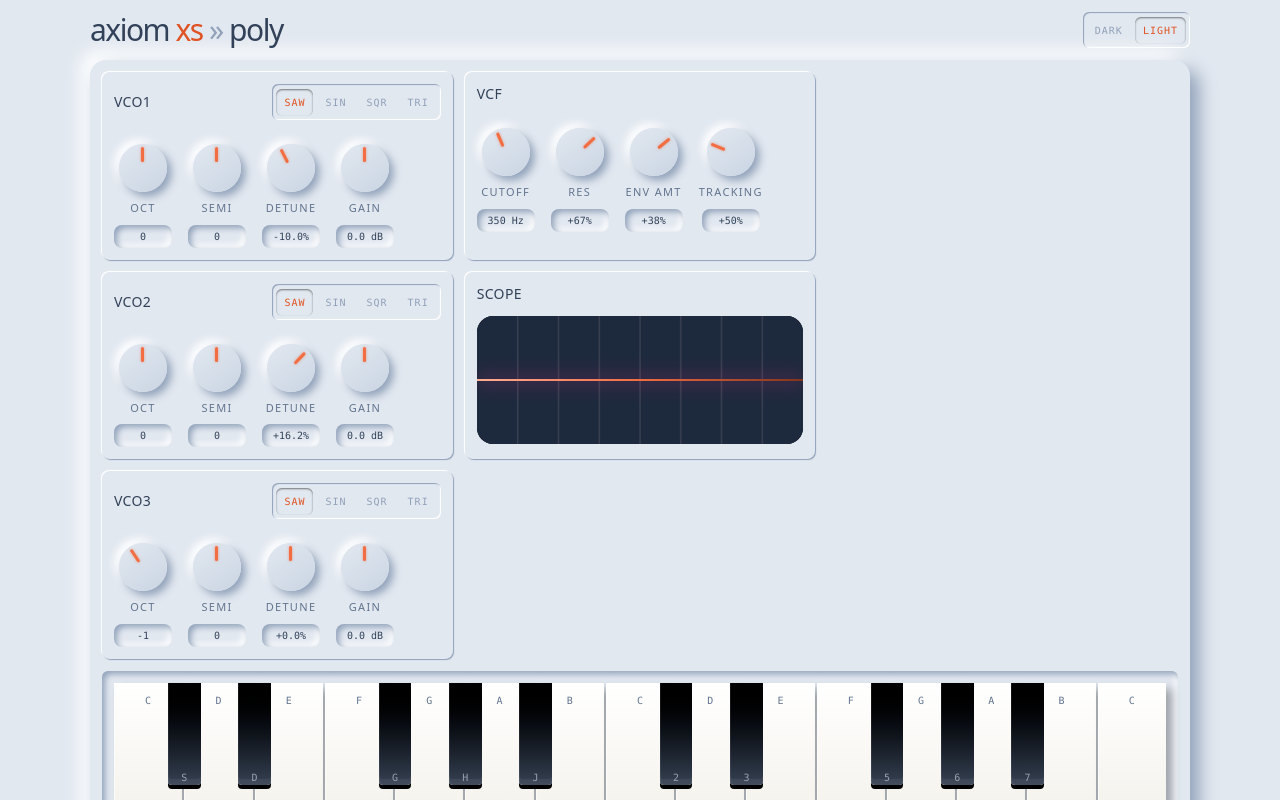
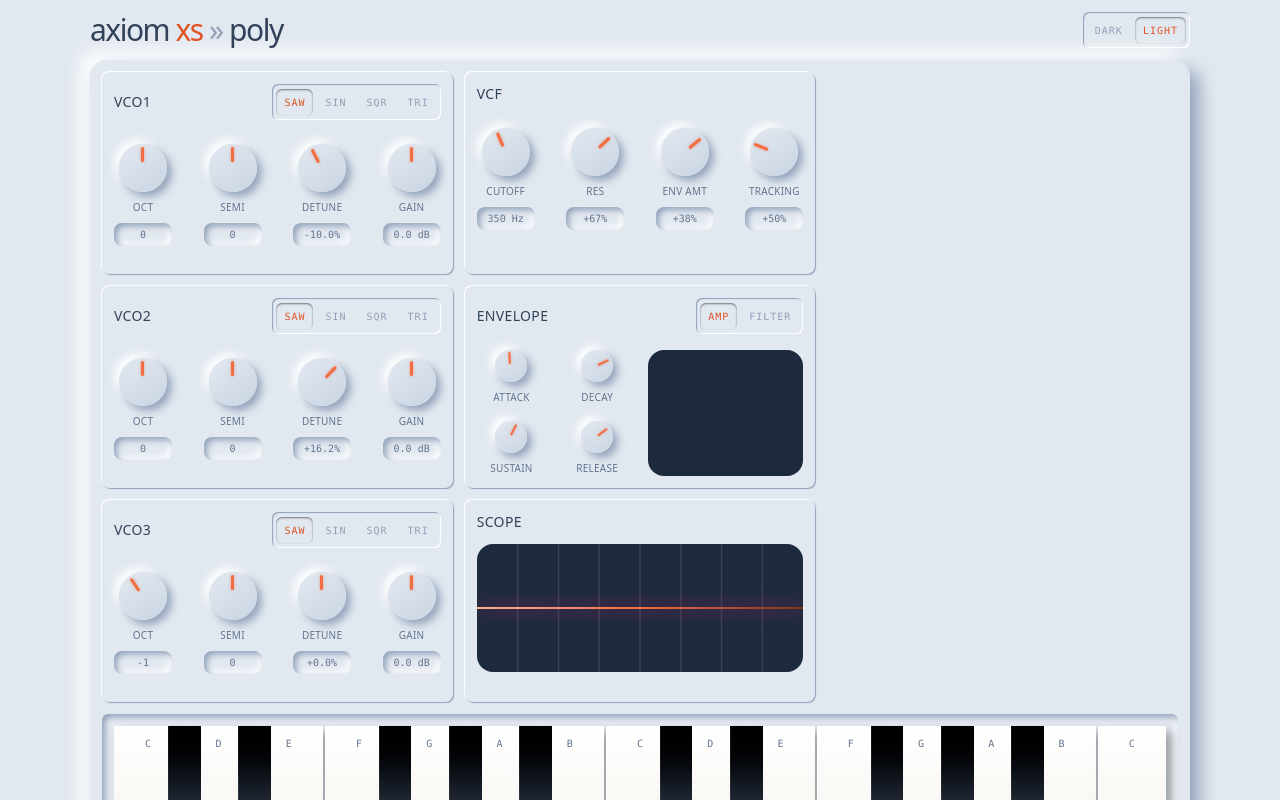
Before and after one commit to svandriel/axiom-synth, a Vue app: page / in a window 1280 px wide. Shown: the top 800 px of the page. Built offline with nearby package versions, Linux system fonts and the light colour scheme.

Commit message:
feat: add envelope edit

```diff
--- /dev/null
+++ b/src/components/EnvelopePanel.vue
@@ -0,0 +1,139 @@
+<template>
+  <Panel label="Envelope">
+    <template #top-right>
+      <Toggle :values="envelopes" v-model="current" />
+    </template>
+    <div class="mt-4 grid grid-cols-4 grid-rows-2 gap-4">
+      <Knob
+        class="col-start-1 row-start-1"
+        size="sm"
+        :from="0.0001"
+        :to="5"
+        :default="0.02"
+        :log-base="2"
+        v-model="attack"
+        label="Attack"
+        :format="timeDisplay"
+        :show-value="false"
+      />
+      <Knob
+        class="col-start-2 row-start-1"
+        size="sm"
+        :from="0.0001"
+        :to="5"
+        :log-base="2"
+        v-model="decay"
+        label="Decay"
+        :format="timeDisplay"
+        :show-value="false"
+      />
+      <Knob
+        class="col-start-1 row-start-2"
+        size="sm"
+        :from="0"
+        :to="1"
+        :default="0.5"
+        v-model="sustain"
+        label="Sustain"
+        :format="dbDisplay"
+        :show-value="false"
+      />
+      <Knob
+        class="col-start-2 row-start-2"
+        size="sm"
+        :from="0.001"
+        :to="10"
+        :log-base="2"
+        v-model="release"
+        label="Release"
+        :format="timeDisplay"
+        :show-value="false"
+      />
+      <div
+        class="relative col-span-2 col-start-3 row-span-2 row-start-1 overflow-hidden rounded-2xl bg-black"
+      >
+        <canvas ref="envGraph" class="block h-full w-full bg-primary-800" />
+      </div>
+    </div>
+  </Panel>
+</template>
+
+<script setup lang="ts">
+import { computed, ref } from 'vue';
+import Panel from './Panel.vue';
+import Toggle from './Toggle.vue';
+import type { EnvelopeConfig } from '../types/envelope-config.ts';
+import Knob from './Knob.vue';
+import { timeDisplay } from '../utils/time-display.ts';
+import { dbDisplay } from '../utils/db-display.ts';
+
+const amp = defineModel<EnvelopeConfig>('amp', { required: true });
+const filter = defineModel<EnvelopeConfig>('filter', { required: true });
+
+const current = ref('amp');
+
+const attack = computed({
+  get() {
+    return current.value === 'amp'
+      ? amp.value.attackSeconds
+      : filter.value.attackSeconds;
+  },
+  set(value) {
+    if (current.value === 'amp') {
+      amp.value.attackSeconds = value;
+    } else {
+      filter.value.attackSeconds = value;
+    }
+  },
+});
+
+const decay = computed({
+  get() {
+    return current.value === 'amp'
+      ? amp.value.decaySeconds
+      : filter.value.decaySeconds;
+  },
+  set(value) {
+    if (current.value === 'amp') {
+      amp.value.decaySeconds = value;
+    } else {
+      filter.value.decaySeconds = value;
+    }
+  },
+});
+
+const sustain = computed({
+  get() {
+    return current.value === 'amp'
+      ? amp.value.sustainLevel
+      : filter.value.sustainLevel;
+  },
+  set(value) {
+    if (current.value === 'amp') {
+      amp.value.sustainLevel = value;
+    } else {
+      filter.value.sustainLevel = value;
+    }
+  },
+});
+
+const release = computed({
+  get() {
+    return current.value === 'amp'
+      ? amp.value.releaseSeconds
+      : filter.value.releaseSeconds;
+  },
+  set(value) {
+    if (current.value === 'amp') {
+      amp.value.releaseSeconds = value;
+    } else {
+      filter.value.releaseSeconds = value;
+    }
+  },
+});
+
+const envelopes = [
+  { id: 'amp', label: 'Amp' },
+  { id: 'filter', label: 'Filter' },
+];
+</script>
--- a/src/components/FilterPanel.vue
+++ b/src/components/FilterPanel.vue
@@ -1,6 +1,6 @@
 <template>
   <Panel :label="label">
-    <div class="mt-3 flex flex-row gap-4">
+    <div class="mt-3 flex flex-row justify-between gap-4">
       <Knob
         label="Cutoff"
         v-model="cutoff"
--- a/src/components/Knob.vue
+++ b/src/components/Knob.vue
@@ -14,6 +14,7 @@
         active,
         'h-18 w-18': size === 'lg',
         'h-12 w-12': size === 'md',
+        'h-8 w-8': size === 'sm',
       }"
       role="slider"
       tabindex="0"
@@ -32,11 +33,19 @@
       <div class="arc absolute rounded-full"></div>
       <div class="pointer absolute"></div>
     </div>
-    <div class="knob-label text-primary-500 dark:text-primary-400">
-      {{ label }}
+    <div
+      class="knob-label mt-0 text-2xs tracking-wide text-primary-500 dark:text-primary-400"
+    >
+      <span v-if="!showValue && active">
+        {{ format(value) }}
+      </span>
+      <span v-else class="uppercase">
+        {{ label }}
+      </span>
     </div>
     <div
-      class="knob-value rounded-lg p-1 font-mono text-2xs text-primary-700 shadow-in-sm dark:text-primary-300 dark:shadow-in-sm-dark"
+      v-if="showValue"
+      class="knob-value rounded-lg p-1 font-mono text-2xs text-primary-500 shadow-in-sm dark:text-primary-300 dark:shadow-in-sm-dark"
     >
       {{ displayValue }}
     </div>
@@ -55,7 +64,8 @@ const props = withDefaults(
     tickSize?: number;
     logBase?: number;
     format?: (value: number) => string;
-    size?: 'md' | 'lg';
+    size?: 'sm' | 'md' | 'lg';
+    showValue?: boolean;
   }>(),
   {
     from: 0,
@@ -64,6 +74,7 @@ const props = withDefaults(
     logBase: 0,
     format: (value: number) => `${value}`,
     size: 'lg',
+    showValue: true,
   },
 );
 const angleMin = -135; // corresponds to normalized 0
@@ -212,6 +223,9 @@ function resetToDefault() {
     inset 2px 2px 4px var(--color-primary-400),
     inset -2px -2px 4px var(--color-primary-100);
 }
+.knob[data-size='sm']::before {
+  display: none;
+}
 
 @variant dark {
   .knob {
@@ -259,6 +273,11 @@ function resetToDefault() {
 
   transition: transform 0.01s ease-in-out;
 }
+.knob[data-size='sm'] .pointer {
+  width: 2px;
+  height: 12px;
+  transform: translateY(-100%) rotate(var(--angle)) translateY(-2px);
+}
 
 .knob .arc {
   inset: -6px;
@@ -277,12 +296,6 @@ function resetToDefault() {
   pointer-events: none;
 }
 
-.knob-label {
-  font-size: 11px;
-  text-transform: uppercase;
-  letter-spacing: 0.12em;
-}
-
 .knob-value {
   min-width: 58px;
   text-align: center;
--- a/src/components/OscillatorPanel.vue
+++ b/src/components/OscillatorPanel.vue
@@ -4,7 +4,7 @@
       <Toggle :values="waveForms" v-model="modelValue.waveform" />
     </template>
 
-    <div class="mt-3 flex flex-row gap-4">
+    <div class="mt-3 flex flex-row justify-between gap-4">
       <Knob
         label="Oct"
         v-model="modelValue.octave"
--- a/src/components/ScopePanel.vue
+++ b/src/components/ScopePanel.vue
@@ -1,6 +1,6 @@
 <template>
   <Panel label="Scope">
-    <div class="relative mt-3 h-32 overflow-hidden rounded-2xl bg-black">
+    <div class="relative mt-3 h-32 overflow-hidden rounded-2xl">
       <canvas ref="scope" class="block h-full w-full" />
     </div>
   </Panel>
--- a/src/components/Synth.vue
+++ b/src/components/Synth.vue
@@ -2,7 +2,7 @@
   <div
     class="synth b-3 min-h-100 rounded-2xl bg-default p-3 shadow-out dark:bg-default-dark dark:shadow-out-dark"
   >
-    <div class="grid grid-cols-12 grid-rows-5 gap-3 sm:grid-rows-3">
+    <div class="grid grid-cols-12 grid-rows-6 gap-3 sm:grid-rows-3">
       <OscillatorPanel
         class="col-span-12 row-start-1 sm:col-span-6 lg:col-span-4"
         label="vco1"
@@ -25,8 +25,13 @@
         v-model:envAmount="envAmount"
         v-model:tracking="tracking"
       />
+      <EnvelopePanel
+        class="col-span-12 row-start-5 sm:col-span-6 sm:col-start-7 sm:row-start-2 lg:col-span-4"
+        v-model:amp="engine.ampEnvelope"
+        v-model:filter="engine.filterEnvelope"
+      />
       <ScopePanel
-        class="col-span-12 row-start-5 sm:col-span-6 sm:col-start-7 sm:row-start-2 lg:col-span-4"
+        class="col-span-12 row-start-6 sm:col-span-6 sm:col-start-7 sm:row-start-3 lg:col-span-4"
       />
     </div>
 
@@ -40,6 +45,7 @@ import FilterPanel from './FilterPanel.vue';
 import Keyboard from './Keyboard.vue';
 import OscillatorPanel from './OscillatorPanel.vue';
 import ScopePanel from './ScopePanel.vue';
+import EnvelopePanel from './EnvelopePanel.vue';
 
 const engine = useAudioEngine();
 const filterQ = Math.log2(2 * engine.value.filterConfig.q) / Math.log2(40);
--- /dev/null
+++ b/src/utils/time-display.ts
@@ -0,0 +1,8 @@
+export function timeDisplay(seconds: number) {
+  if (seconds < 0.1) {
+    return `${(seconds * 1000).toFixed(2)} ms`;
+  } else if (seconds < 1) {
+    return `${Math.round(seconds * 1000)} ms`;
+  }
+  return `${seconds.toFixed(2)} s`;
+}
```
